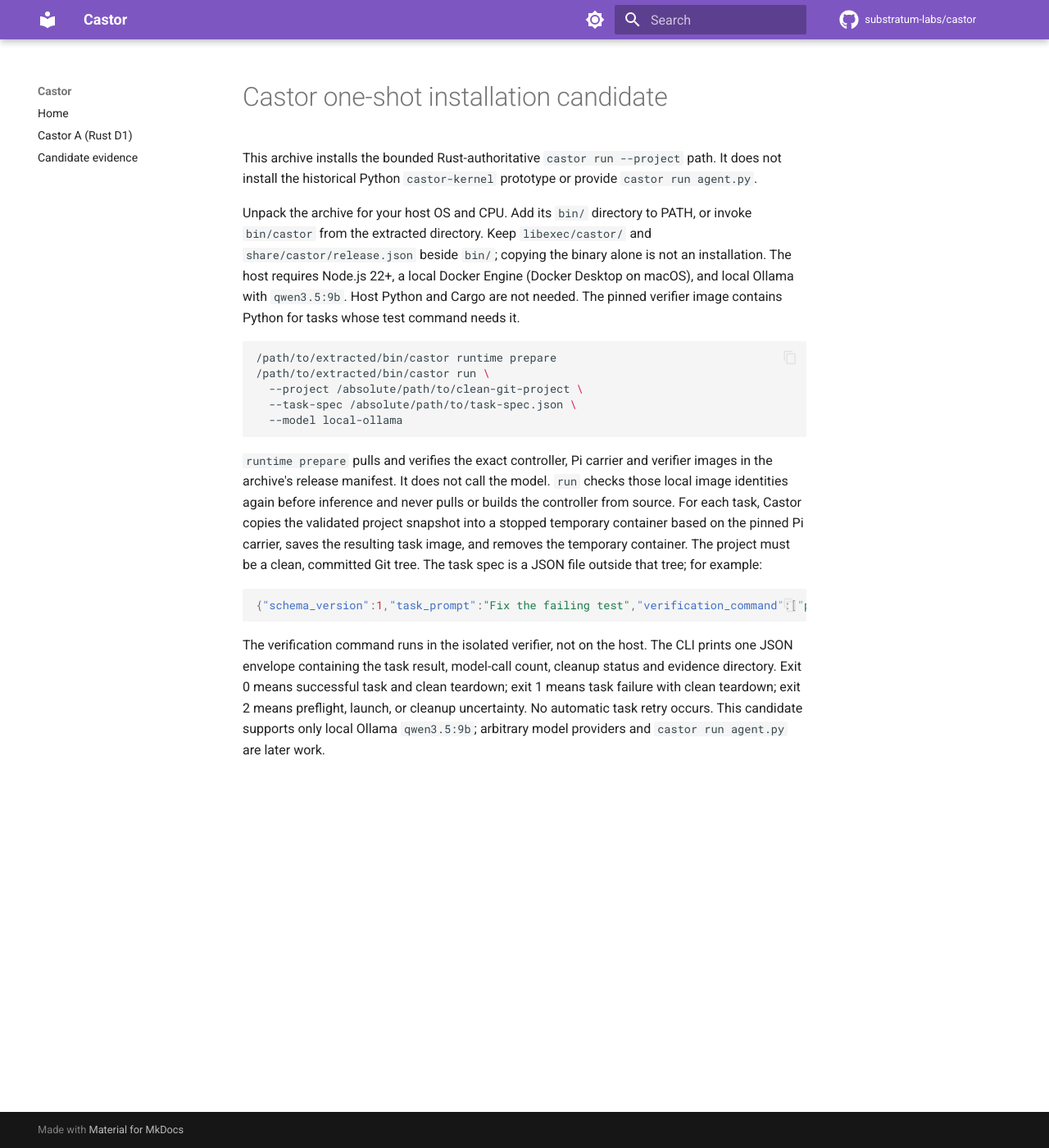
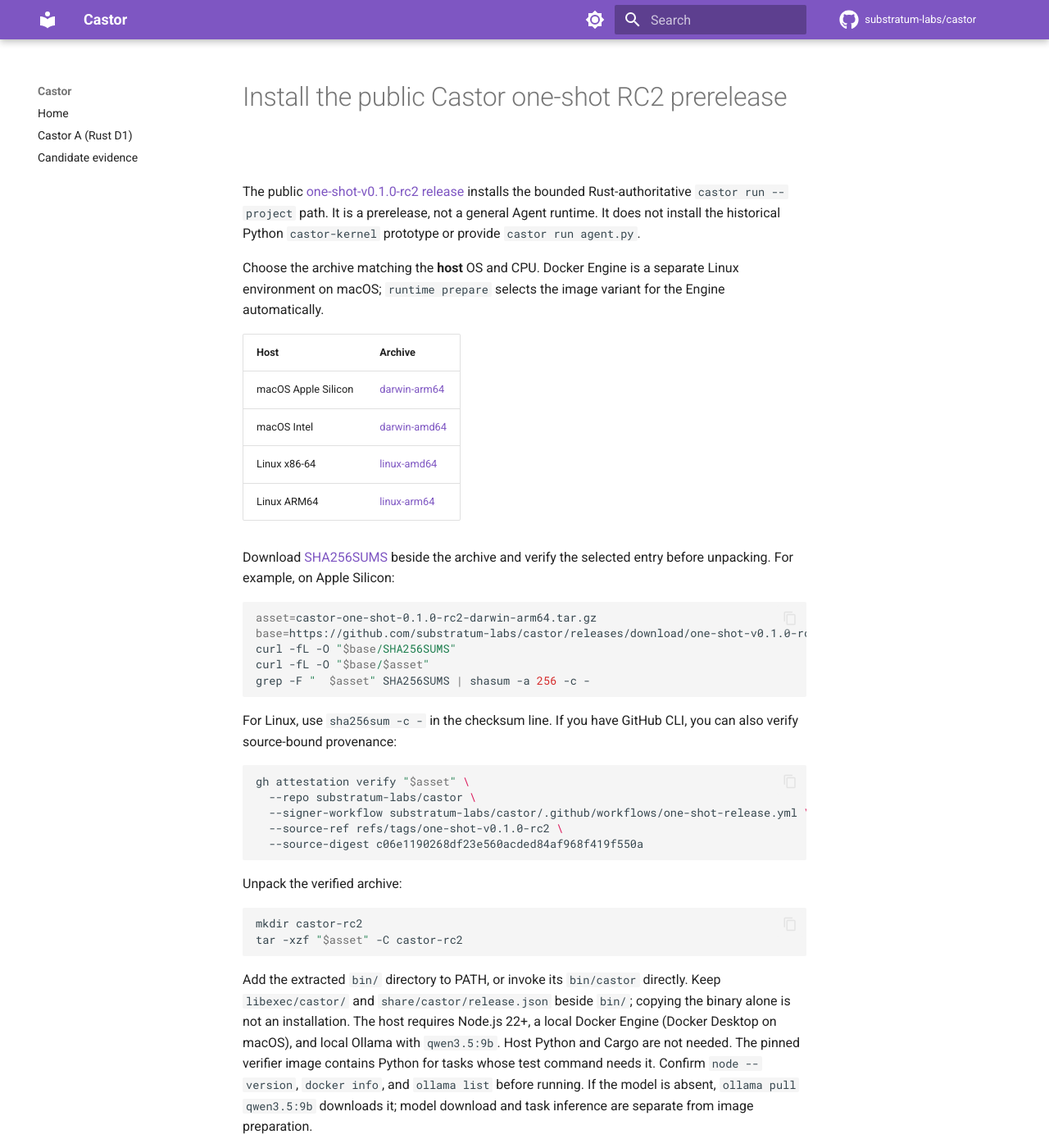
Before and after one commit to substratum-labs/castor, an MkDocs documentation site: the page built from docs/one-shot-install.md, in a window 1280 px wide and 1400 px high. Shown: the whole window at 82% size. Built offline with MkDocs 1.6.1 and Material for MkDocs 9.7.7, drawn with Linux system fonts in a browser that asks for light colours; comment, search, counter and statistics services are not loaded; some of the changed text lies outside the part shown.

Commit message:
docs: point one-shot users to public RC2 release (#33)

````diff
--- a/docs/one-shot-install.md
+++ b/docs/one-shot-install.md
@@ -1,20 +1,64 @@
-# Castor one-shot installation candidate
+# Install the public Castor one-shot RC2 prerelease
 
-This archive installs the bounded Rust-authoritative `castor run --project` path.
-It does not install the historical Python `castor-kernel` prototype or provide
-`castor run agent.py`.
+The public [one-shot-v0.1.0-rc2 release](https://github.com/substratum-labs/castor/releases/tag/one-shot-v0.1.0-rc2)
+installs the bounded Rust-authoritative `castor run --project` path. It is a
+prerelease, not a general Agent runtime. It does not install the historical
+Python `castor-kernel` prototype or provide `castor run agent.py`.
 
-Unpack the archive for your host OS and CPU. Add its `bin/` directory to PATH,
-or invoke `bin/castor` from the extracted directory. Keep `libexec/castor/` and
+Choose the archive matching the **host** OS and CPU. Docker Engine is a separate
+Linux environment on macOS; `runtime prepare` selects the image variant for the
+Engine automatically.
+
+| Host | Archive |
+| --- | --- |
+| macOS Apple Silicon | [darwin-arm64](https://github.com/substratum-labs/castor/releases/download/one-shot-v0.1.0-rc2/castor-one-shot-0.1.0-rc2-darwin-arm64.tar.gz) |
+| macOS Intel | [darwin-amd64](https://github.com/substratum-labs/castor/releases/download/one-shot-v0.1.0-rc2/castor-one-shot-0.1.0-rc2-darwin-amd64.tar.gz) |
+| Linux x86-64 | [linux-amd64](https://github.com/substratum-labs/castor/releases/download/one-shot-v0.1.0-rc2/castor-one-shot-0.1.0-rc2-linux-amd64.tar.gz) |
+| Linux ARM64 | [linux-arm64](https://github.com/substratum-labs/castor/releases/download/one-shot-v0.1.0-rc2/castor-one-shot-0.1.0-rc2-linux-arm64.tar.gz) |
+
+Download [SHA256SUMS](https://github.com/substratum-labs/castor/releases/download/one-shot-v0.1.0-rc2/SHA256SUMS)
+beside the archive and verify the selected entry before unpacking. For example,
+on Apple Silicon:
+
+```sh
+asset=castor-one-shot-0.1.0-rc2-darwin-arm64.tar.gz
+base=https://github.com/substratum-labs/castor/releases/download/one-shot-v0.1.0-rc2
+curl -fL -O "$base/SHA256SUMS"
+curl -fL -O "$base/$asset"
+grep -F "  $asset" SHA256SUMS | shasum -a 256 -c -
+```
+
+For Linux, use `sha256sum -c -` in the checksum line. If you have GitHub CLI,
+you can also verify source-bound provenance:
+
+```sh
+gh attestation verify "$asset" \
+  --repo substratum-labs/castor \
+  --signer-workflow substratum-labs/castor/.github/workflows/one-shot-release.yml \
+  --source-ref refs/tags/one-shot-v0.1.0-rc2 \
+  --source-digest c06e1190268df23e560acded84af968f419f550a
+```
+
+Unpack the verified archive:
+
+```sh
+mkdir castor-rc2
+tar -xzf "$asset" -C castor-rc2
+```
+
+Add the extracted `bin/` directory to PATH, or invoke its `bin/castor` directly.
+Keep `libexec/castor/` and
 `share/castor/release.json` beside `bin/`; copying the binary alone is not an
 installation. The host requires Node.js 22+, a local Docker Engine (Docker
 Desktop on macOS), and local Ollama with `qwen3.5:9b`. Host Python and Cargo are
 not needed. The pinned verifier image contains Python for tasks whose test
-command needs it.
+command needs it. Confirm `node --version`, `docker info`, and `ollama list`
+before running. If the model is absent, `ollama pull qwen3.5:9b` downloads it;
+model download and task inference are separate from image preparation.
 
 ```sh
-/path/to/extracted/bin/castor runtime prepare
-/path/to/extracted/bin/castor run \
+castor-rc2/bin/castor runtime prepare
+castor-rc2/bin/castor run \
   --project /absolute/path/to/clean-git-project \
   --task-spec /absolute/path/to/task-spec.json \
   --model local-ollama
@@ -33,10 +77,14 @@ committed Git tree. The task spec is a JSON file outside that tree; for example:
 {"schema_version":1,"task_prompt":"Fix the failing test","verification_command":["python3","-m","unittest","discover","-s","tests"]}
 ```
 
-The verification command runs in the isolated verifier, not on the host.
+The verification command runs in the isolated verifier, not on the host; any
+test dependencies must exist in that pinned verifier image. The run may make
+real local Ollama calls, so use a task you intend to execute. Castor does not
+apply the candidate patch to the input Git project; inspect the result and
+patch before using it.
 The CLI prints one JSON envelope containing the task result, model-call count,
 cleanup status and evidence directory. Exit 0 means successful task and clean
 teardown; exit 1 means task failure with clean teardown; exit 2 means preflight,
-launch, or cleanup uncertainty. No automatic task retry occurs. This candidate
+launch, or cleanup uncertainty. No automatic task retry occurs. This prerelease
 supports only local Ollama `qwen3.5:9b`; arbitrary model providers and
 `castor run agent.py` are later work.
````
Also changed, not shown: README.md (+13 -11 lines).
